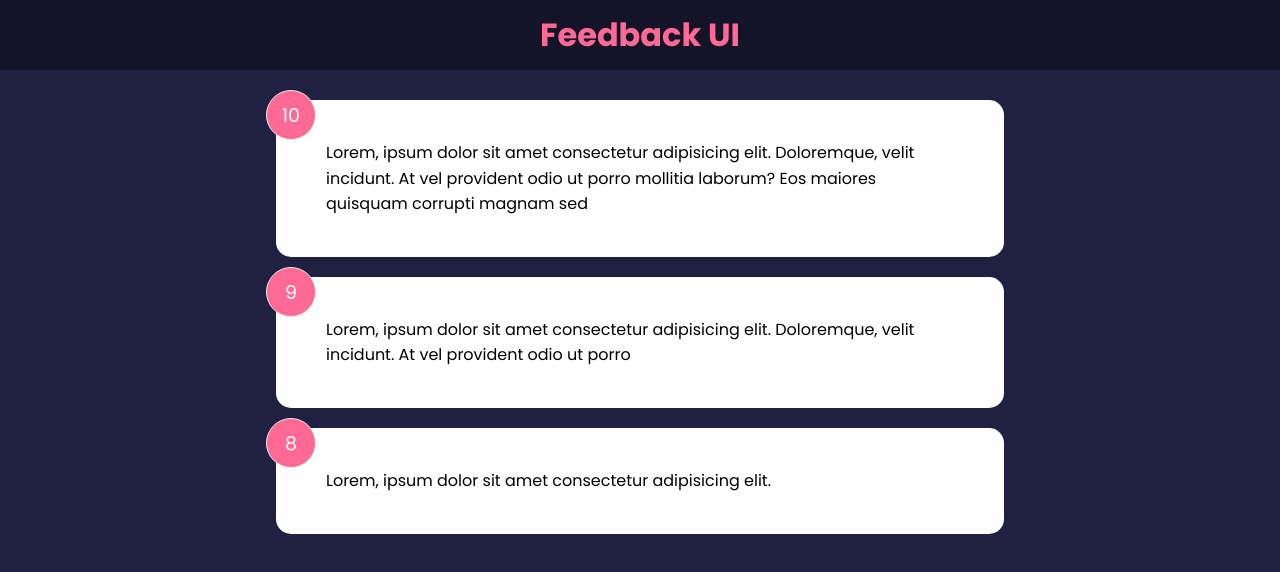
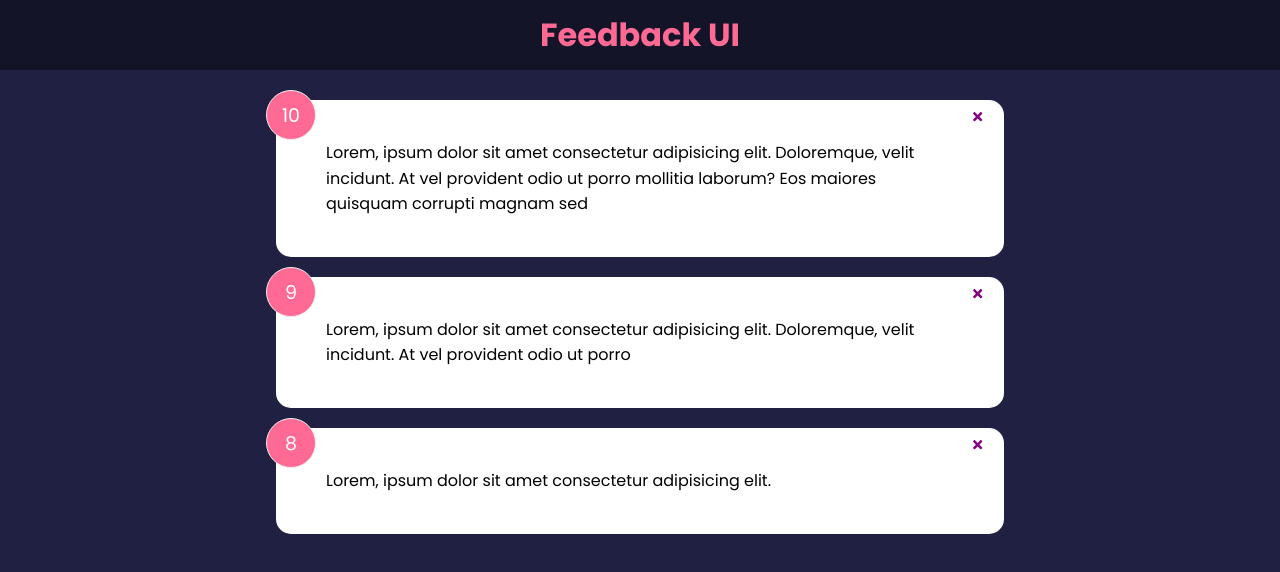
Before and after one commit to AqilArif/Feedback-App, a React app: page / in a window 1280 px wide. Shown: the top 572 px of the page. Built offline with nearby package versions, Linux system fonts and the light colour scheme; the HTML template or start-up script is replaced by a standard one.

Commit message:
Add Delete Functionality to delete feedback list and show the updated array

```diff
--- a/package.json
+++ b/package.json
@@ -11,7 +11,8 @@
   "dependencies": {
     "prop-types": "^15.8.1",
     "react": "^18.2.0",
-    "react-dom": "^18.2.0"
+    "react-dom": "^18.2.0",
+    "react-icons": "^4.8.0"
   },
   "devDependencies": {
     "@types/react": "^18.0.28",
--- a/src/App.jsx
+++ b/src/App.jsx
@@ -8,14 +8,23 @@
 
 function App () {
 
-  const [feedback, setFeedback] = useState(feedbackData)
+  const [feedback, setFeedback] = useState(feedbackData);
+
+  const deleteFeedback = (id) => {
+    if(window.confirm('Are you sure you want to delete?')) {
+      setFeedback(feedback.filter((item) => item.id !== id))
+    }
+  }
 
   return (
     <Fragment>
       <Header />
 
       <div className="container">
-        <FeedbackList feedback={feedback} />
+        <FeedbackList
+          feedback={feedback}
+          handleDelete={deleteFeedback}
+        />
       </div>
     </Fragment>
   )
--- a/src/components/FeedbackItem.jsx
+++ b/src/components/FeedbackItem.jsx
@@ -1,12 +1,20 @@
+import {FaTimes} from 'react-icons/fa'
+import propTypes from 'prop-types'
 import Card from "./shared/Card"
-import propTypes from 'prop-types'
 
-const FeedbackItem = ( { item } ) => {
+const FeedbackItem = ( { item, handleDelete } ) => {
+
+  // Note: When we call a function with any argument then we will call the function like {()=> handleDelete(parameter)}
+
   return (
     <Card reverse={false}>
       <div className='num-display'>
         {item.rating}
       </div>
+
+      <button className="close" onClick={()=> handleDelete(item.id)}>
+        <FaTimes color='purple' />
+      </button>
 
       <div className="text-display">
         {item.text}
--- a/src/components/FeedbackList.jsx
+++ b/src/components/FeedbackList.jsx
@@ -1,12 +1,23 @@
 import FeedbackItem from './FeedbackItem'
 import propTypes from 'prop-types'
 
-const FeedbackList = ( { feedback } ) => {
+const FeedbackList = ( { feedback, handleDelete } ) => {
+
+  if (!feedback || feedback.length === 0) {
+    return <p className='text-center'>No Feedback Yet</p>
+  }
+
   return (
     <div className='feedback-list'>
       {
         feedback.map((item) => {
-          return <FeedbackItem item={item} key={item.id} />
+          return (
+            <FeedbackItem
+              item={item}
+              key={item.id}
+              handleDelete={handleDelete}
+            />
+          )
         })
       }
     </div>
```
Also changed, not shown: 1 other file (tests, documents, lock files or other folders).
